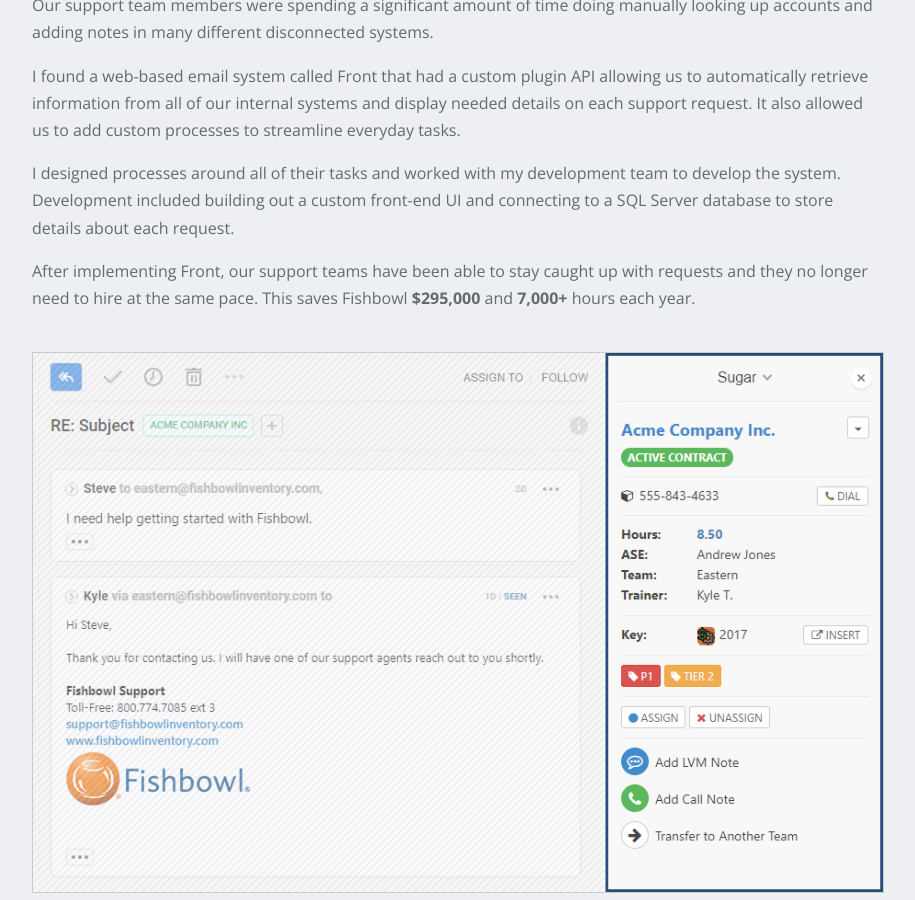
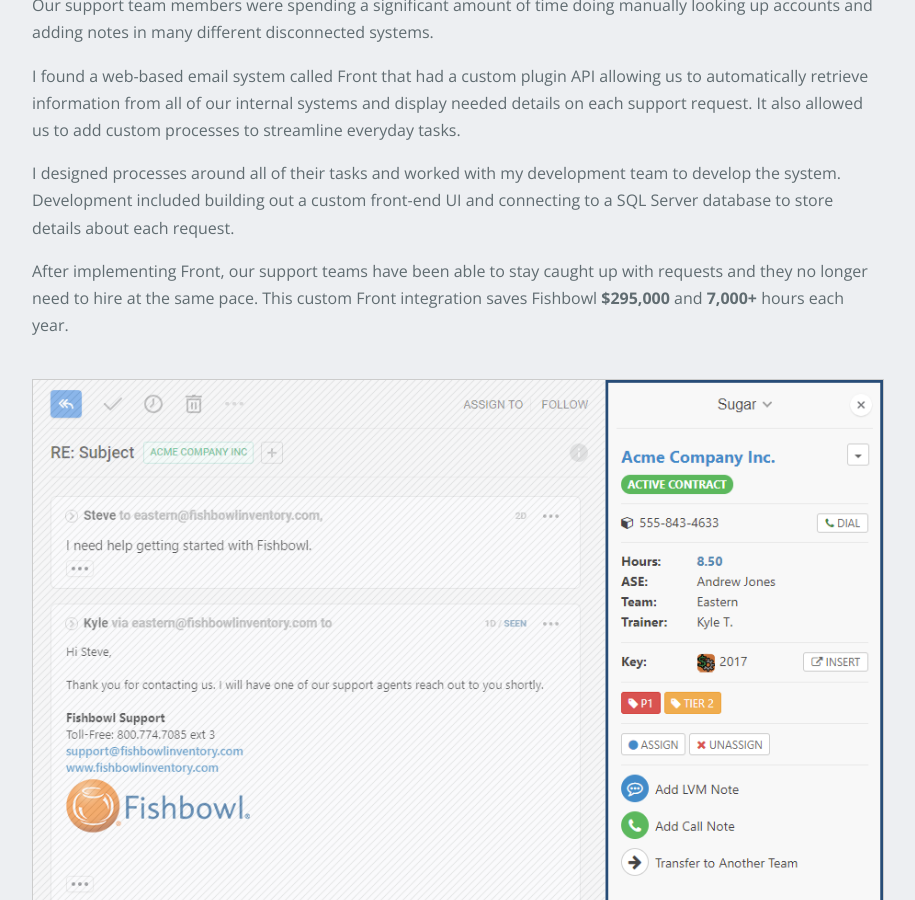
Before and after one commit to mfelt/mfelt.github.io, a Jekyll site: the page built from front.md, in a window 1280 px wide and 900 px high, scrolled down 521 px. Shown: the whole window, without its empty margins (182-1097 px from the left). Built offline with Jekyll 4.4.1, drawn with Linux system fonts in a browser that asks for light colours; nearby versions of some CDN libraries; our own code applies the rules of GitHub Pages for plain Markdown files.

Commit message:
Update front.md

```diff
--- a/front.md
+++ b/front.md
@@ -14,7 +14,7 @@ I found a web-based email system called Front that had a custom plugin API allow
 
 I designed processes around all of their tasks and worked with my development team to develop the system. Development included building out a custom front-end UI and connecting to a SQL Server database to store details about each request.
 
-After implementing Front, our support teams have been able to stay caught up with requests and they no longer need to hire at the same pace. This saves Fishbowl **$295,000** and **7,000+** hours each year.
+After implementing Front, our support teams have been able to stay caught up with requests and they no longer need to hire at the same pace. This custom Front integration saves Fishbowl **$295,000** and **7,000+** hours each year.
 
 <p style="margin-top: 40px;"><img class="border" src="/assets/images/panel.png" alt="panel"></p>
 
```
